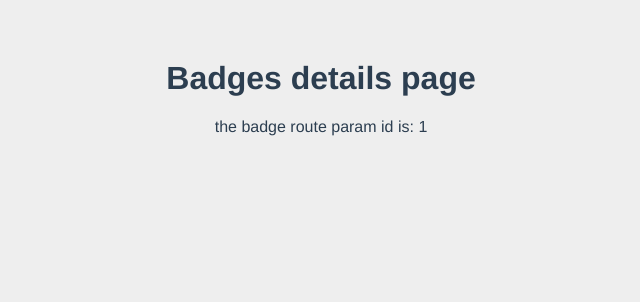
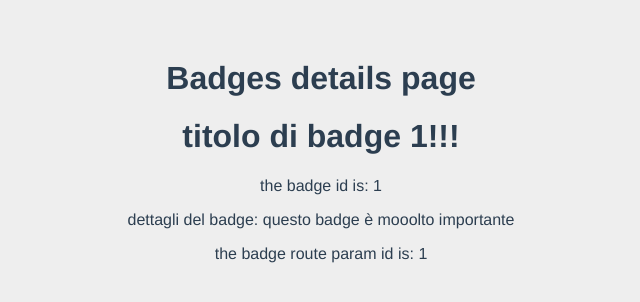
Before and after one commit to DarioBerti/crowdsensing-web-app, a Vue app in the folder bylights/: page /badges/1 in a window 1280 px wide. Shown: the top 302 px of the page, without its empty margins (319-959 px from the left). Built offline with nearby package versions, Linux system fonts and the light colour scheme; data requests are answered from the project's data file.

Commit message:
add JSON server connection to BadgesDetailsView.vue

```diff
--- a/bylights/src/views/badges/BadgesDetailsView.vue
+++ b/bylights/src/views/badges/BadgesDetailsView.vue
@@ -1,16 +1,29 @@
 <!--THIS PAGE IS A DETAILS PAGE, AN EXTENSION OF ANOTHER PAGE -> IT USES ROUTE PARAMS-->
 <template>
-    <div>
+    <div v-if="badge">
         <h1>Badges details page</h1>
+        <h1>{{ badge.title }}</h1>
+        <p>the badge id is: {{ id }}</p>
+        <p>dettagli del badge: {{ badge.details }}</p>
         <p>the badge route param id is: {{ id }}</p>
+    </div>
+    <div v-else>
+        <p>Loading details...</p>
     </div>
 </template>
 <script>
     export default{
         data(){
             return{
+                badge: null,
                 id: this.$route.params.id
             }
+        },
+        mounted(){
+            fetch('http://localhost:3000/badges/' + this.id)
+                .then(res => res.json())
+                .then(data => this.badge = data)
+                .catch(err => console.log(err.message))
         }
     }
 </script>
--- a/bylights/src/views/badges/BadgesView.vue
+++ b/bylights/src/views/badges/BadgesView.vue
@@ -11,12 +11,14 @@
     export default{
         data(){
             return{
-                badges: [
-                    {title:"titolo di badge 1!!!", id: 1, details: "questo badge è mooolto importante"},
-                    {title:"titolo di badge 2!!!", id: 2, details: "questo badge è mooolto importante"},
-                    {title:"titolo di badge 3!!!", id: 3, details: "questo badge è mooolto importante"}
-                ]
+                badges: []
             }
+        },
+        mounted(){
+            fetch('http://localhost:3000/badges')
+            .then(res => res.json())
+            .then(data => this.badges = data)
+            .catch(err => console.log(err.message))
         }
     }
 </script>
```
Also changed, not shown: 1 other file (tests, documents, lock files or other folders).
